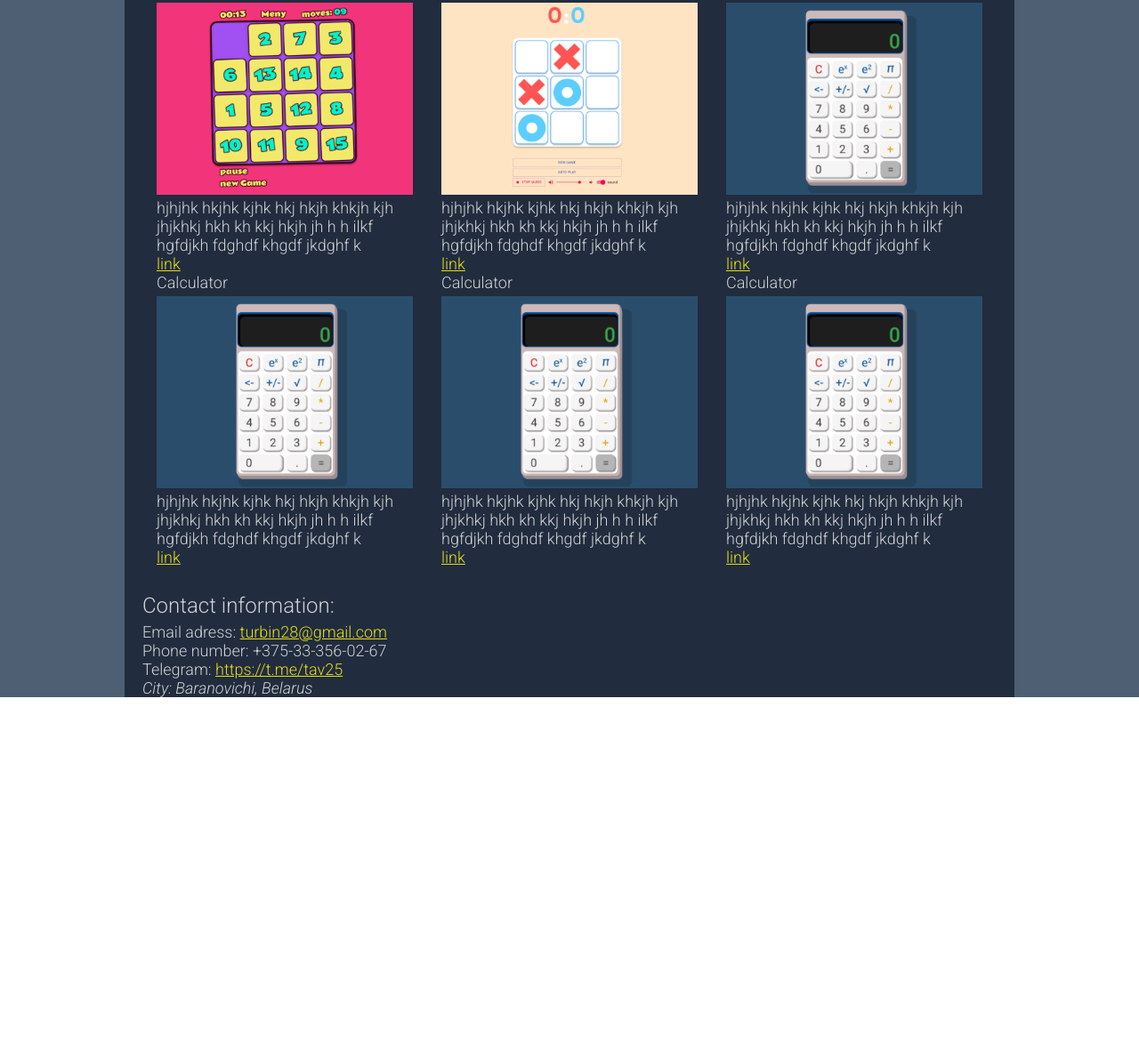
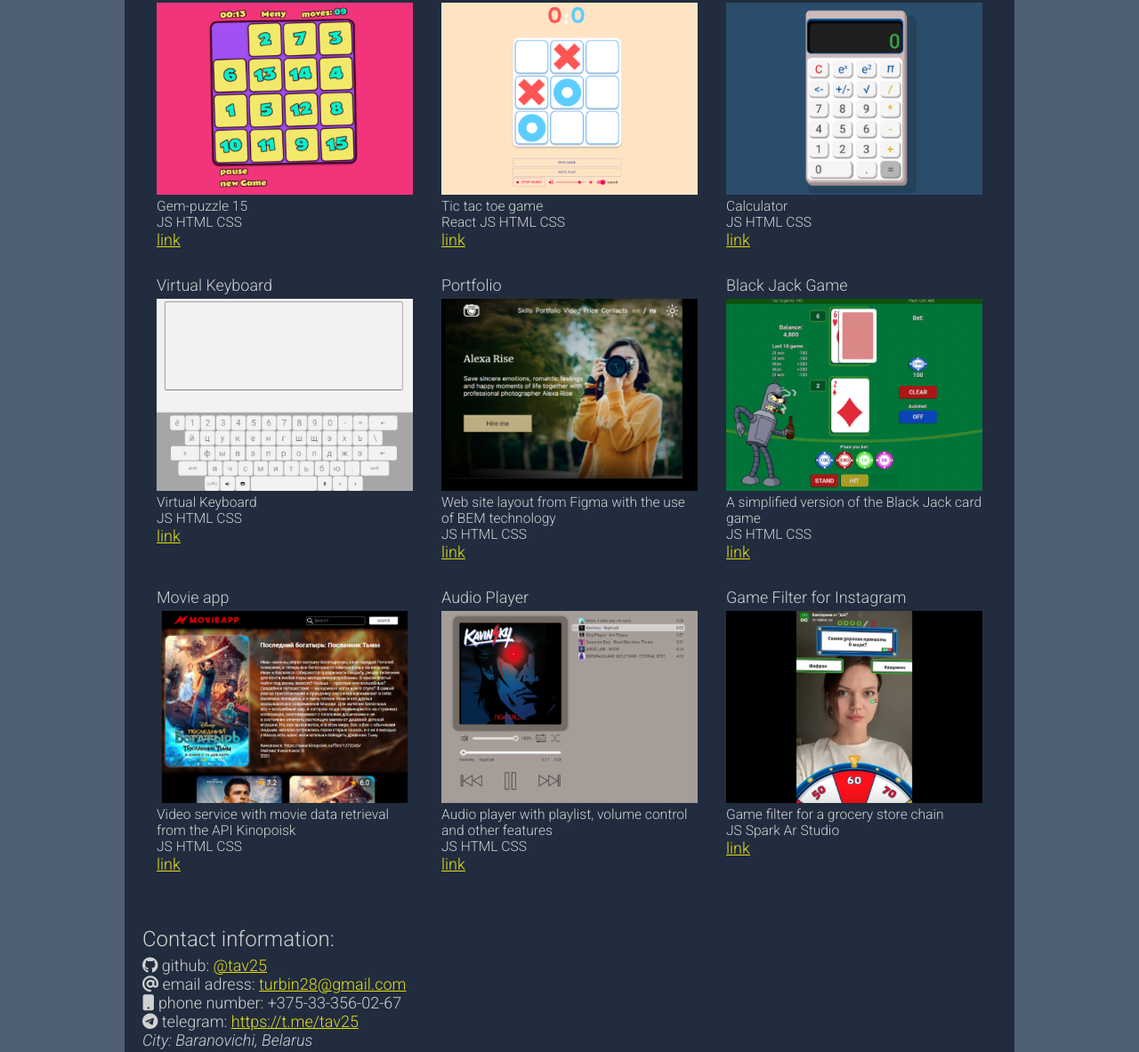
Before and after one commit to Tav25/rsschool-cv-, a plain HTML site: page MyCv/index.html in a window 1280 px wide. Shown: the part 1067-2250 px from the top of the page at 89% size. Before the commit the page ends 1851 px from the top, so only its background shows below. Drawn offline with Linux system fonts and the light colour scheme.

Commit message:
final ver

```diff
--- a/MyCv/assets/css/style.scss
+++ b/MyCv/assets/css/style.scss
@@ -43,6 +43,7 @@ a {
 
     &__main-container {
         margin-top: 15px;
+        margin-bottom: 50px;
     }
 
 
@@ -71,6 +72,7 @@ a {
     align-content: flex-start;
 
     margin-top: 20px;
+    margin-bottom: 20px;
 
     &__name {
         width: 100%;
@@ -177,20 +179,26 @@ a {
     justify-content: space-around;
     align-items: flex-start;
 
+
     &__container {
         width: 30%;
+        margin-bottom: 30px;
+
     }
 
     &__title {}
 
     &__image {
         margin-top: 5px;
-        img{
+
+        img {
             width: 100%;
         }
     }
 
-    &__content {}
+    &__content {
+        font-size: 1.3rem;
+    }
 }
 
 
--- a/MyCv/index.html
+++ b/MyCv/index.html
@@ -11,6 +11,10 @@
       type="image/x-icon"
     />
     <title>Alexandr Turbin</title>
+    <script
+      src="https://kit.fontawesome.com/3814c309fa.js"
+      crossorigin="anonymous"
+    ></script>
   </head>
   <body>
     <div class="main-box">
@@ -236,97 +240,184 @@
               <div class="training-projects__container">
                 <div class="training-projects__title">Gem-puzzle</div>
                 <div class="training-projects__image">
-                  <img
-                    src="./assets/images/pogects/gem-puz.png"
-                    alt="placeholder"
-                  />
+                  <a
+                    href="https://www.instagram.com/stories/highlights/17846468485829423/"
+                    ><img
+                      src="./assets/images/pogects/gem-puz.png"
+                      alt="projects @tav25"
+                  /></a>
                 </div>
                 <div class="training-projects__content">
-                  hjhjhk hkjhk kjhk hkj hkjh khkjh kjh jhjkhkj hkh kh kkj hkjh
-                  jh h h ilkf hgfdjkh fdghdf khgdf jkdghf k
+                  Gem-puzzle 15 <br />JS HTML CSS
                 </div>
                 <div class="training-projects__link">
-                  <a href="http://127.0.0.1:5500/MyCv/">link</a>
+                  <a
+                    href="https://rolling-scopes-school.github.io/tav25-JS2020Q3/gem-puzzle/dist/"
+                    >link</a
+                  >
                 </div>
               </div>
               <div class="training-projects__container">
                 <div class="training-projects__title">React-game</div>
                 <div class="training-projects__image">
-                  <img
-                    src="./assets/images/pogects/react_game.png"
-                    alt="placeholder"
-                  />
+                  <a
+                    href="https://www.instagram.com/stories/highlights/17846468485829423/"
+                    ><img
+                      src="./assets/images/pogects/react_game.png"
+                      alt="projects @tav25"
+                  /></a>
                 </div>
                 <div class="training-projects__content">
-                  hjhjhk hkjhk kjhk hkj hkjh khkjh kjh jhjkhkj hkh kh kkj hkjh
-                  jh h h ilkf hgfdjkh fdghdf khgdf jkdghf k
+                  Tic tac toe game<br />React JS HTML CSS
                 </div>
                 <div class="training-projects__link">
-                  <a href="http://127.0.0.1:5500/MyCv/">link</a>
+                  <a href="https://tav25.github.io/react-game/">link</a>
                 </div>
               </div>
               <div class="training-projects__container">
                 <div class="training-projects__title">Calculator</div>
                 <div class="training-projects__image">
-                  <img
-                    src="./assets/images/pogects/calculator.png"
-                    alt="placeholder"
-                  />
+                  <a
+                    href="https://www.instagram.com/stories/highlights/17846468485829423/"
+                    ><img
+                      src="./assets/images/pogects/calculator.png"
+                      alt="projects @tav25"
+                  /></a>
                 </div>
                 <div class="training-projects__content">
-                  hjhjhk hkjhk kjhk hkj hkjh khkjh kjh jhjkhkj hkh kh kkj hkjh
-                  jh h h ilkf hgfdjkh fdghdf khgdf jkdghf k
+                  Calculator <br />JS HTML CSS
                 </div>
                 <div class="training-projects__link">
-                  <a href="http://127.0.0.1:5500/MyCv/">link</a>
+                  <a
+                    href="https://rolling-scopes-school.github.io/tav25-JS2020Q3/calculator/"
+                    >link</a
+                  >
                 </div>
               </div>
               <div class="training-projects__container">
-                <div class="training-projects__title">Calculator</div>
+                <div class="training-projects__title">Virtual Keyboard</div>
                 <div class="training-projects__image">
-                  <img
-                    src="./assets/images/pogects/calculator.png"
-                    alt="placeholder"
-                  />
+                  <a
+                    href="https://www.instagram.com/stories/highlights/17846468485829423/"
+                    ><img
+                      src="./assets/images/pogects/virtualKeyboard.png"
+                      alt="projects @tav25"
+                  /></a>
                 </div>
                 <div class="training-projects__content">
-                  hjhjhk hkjhk kjhk hkj hkjh khkjh kjh jhjkhkj hkh kh kkj hkjh
-                  jh h h ilkf hgfdjkh fdghdf khgdf jkdghf k
+                  Virtual Keyboard<br />JS HTML CSS
                 </div>
                 <div class="training-projects__link">
-                  <a href="http://127.0.0.1:5500/MyCv/">link</a>
+                  <a
+                    href=" https://rolling-scopes-school.github.io/tav25-JS2020Q3/Virtual%20Keyboard/"
+                    >link</a
+                  >
                 </div>
               </div>
               <div class="training-projects__container">
-                <div class="training-projects__title">Calculator</div>
+                <div class="training-projects__title">Portfolio</div>
                 <div class="training-projects__image">
-                  <img
-                    src="./assets/images/pogects/calculator.png"
-                    alt="placeholder"
-                  />
+                  <a
+                    href="https://www.instagram.com/stories/highlights/17846468485829423/"
+                    ><img
+                      src="./assets/images/pogects/portfolio.png"
+                      alt="projects @tav25"
+                  /></a>
                 </div>
                 <div class="training-projects__content">
-                  hjhjhk hkjhk kjhk hkj hkjh khkjh kjh jhjkhkj hkh kh kkj hkjh
-                  jh h h ilkf hgfdjkh fdghdf khgdf jkdghf k
+                  Web site layout from Figma with the use of BEM technology<br />JS
+                  HTML CSS
                 </div>
                 <div class="training-projects__link">
-                  <a href="http://127.0.0.1:5500/MyCv/">link</a>
+                  <a
+                    href="https://rolling-scopes-school.github.io/tav25-JSFEPRESCHOOL/portfolio/"
+                    >link</a
+                  >
                 </div>
               </div>
               <div class="training-projects__container">
-                <div class="training-projects__title">Calculator</div>
+                <div class="training-projects__title">Black Jack Game</div>
                 <div class="training-projects__image">
-                  <img
-                    src="./assets/images/pogects/calculator.png"
-                    alt="placeholder"
-                  />
+                  <a
+                    href="https://www.instagram.com/stories/highlights/17846468485829423/"
+                    ><img
+                      src="./assets/images/pogects/BlackJackGame.png"
+                      alt="projects @tav25"
+                  /></a>
                 </div>
                 <div class="training-projects__content">
-                  hjhjhk hkjhk kjhk hkj hkjh khkjh kjh jhjkhkj hkh kh kkj hkjh
-                  jh h h ilkf hgfdjkh fdghdf khgdf jkdghf k
+                  A simplified version of the Black Jack card game<br />JS HTML
+                  CSS
                 </div>
                 <div class="training-projects__link">
-                  <a href="http://127.0.0.1:5500/MyCv/">link</a>
+                  <a
+                    href="https://rolling-scopes-school.github.io/tav25-JSFEPRESCHOOL/random-game/"
+                    >link</a
+                  >
+                </div>
+              </div>
+              <div class="training-projects__container">
+                <div class="training-projects__title">Movie app</div>
+                <div class="training-projects__image">
+                  <a
+                    href="https://www.instagram.com/stories/highlights/17846468485829423/"
+                    ><img
+                      src="./assets/images/pogects/MovieApp.png"
+                      alt="projects @tav25"
+                  /></a>
+                </div>
+                <div class="training-projects__content">
+                  Video service with movie data retrieval from the API
+                  Kinopoisk<br />JS HTML CSS
+                </div>
+                <div class="training-projects__link">
+                  <a
+                    href="https://rolling-scopes-school.github.io/tav25-JSFEPRESCHOOL/movie-app/"
+                    >link</a
+                  >
+                </div>
+              </div>
+              <div class="training-projects__container">
+                <div class="training-projects__title">Audio Player</div>
+                <div class="training-projects__image">
+                  <a
+                    href="https://www.instagram.com/stories/highlights/17846468485829423/"
+                    ><img
+                      src="./assets/images/pogects/audioPlayer.png"
+                      alt="projects @tav25"
+                  /></a>
+                </div>
+                <div class="training-projects__content">
+                  Audio player with playlist, volume control and other
+                  features<br />JS HTML CSS
+                </div>
+                <div class="training-projects__link">
+                  <a
+                    href="https://rolling-scopes-school.github.io/tav25-JSFEPRESCHOOL/audioPlayer/"
+                    >link</a
+                  >
+                </div>
+              </div>
+              <div class="training-projects__container">
+                <div class="training-projects__title">
+                  Game Filter for Instagram
+                </div>
+                <div class="training-projects__image">
+                  <a
+                    href="https://www.instagram.com/stories/highlights/17846468485829423/"
+                    ><img
+                      src="./assets/images/pogects/img_pog – 8.png"
+                      alt="projects @tav25"
+                  /></a>
+                </div>
+                <div class="training-projects__content">
+                  Game filter for a grocery store chain<br />JS Spark Ar Studio
+                </div>
+                <div class="training-projects__link">
+                  <a
+                    href="https://www.instagram.com/stories/highlights/17846468485829423/"
+                    >link</a
+                  >
                 </div>
               </div>
             </div>
@@ -338,12 +429,19 @@
             <div class="block-data__content">
               <ul>
                 <li>
-                  Email adress:
+                  <i class="fa-brands fa-github"></i> github:
+                  <a href="https://github.com/Tav25">@tav25</a>
+                </li>
+                <li>
+                  <i class="fa-solid fa-at"></i> email adress:
                   <a href="mailto:turbin28@gmail.com">turbin28@gmail.com</a>
                 </li>
-                <li>Phone number: +375-33-356-02-67</li>
                 <li>
-                  Telegram: <a href="https://t.me/tav25">https://t.me/tav25</a>
+                  <i class="fa-solid fa-mobile-button"></i> phone number:
+                  +375-33-356-02-67
+                </li>
+                <li>
+                  <i class="fa-brands fa-telegram"></i> telegram: <a href="https://t.me/tav25">https://t.me/tav25</a>
                 </li>
                 <li>
                   <address>
```
Also changed, not shown: MyCv/assets/css/style.css, MyCv/assets/images/pogects/BlackJackGame.png (added), MyCv/assets/images/pogects/MovieApp.png (added), MyCv/assets/images/pogects/audioPlayer.png (added), MyCv/assets/images/pogects/img_pog – 8.png (added), MyCv/assets/images/pogects/portfolio.png (added), MyCv/assets/images/pogects/virtualKeyboard.png (added), 1 other file.
